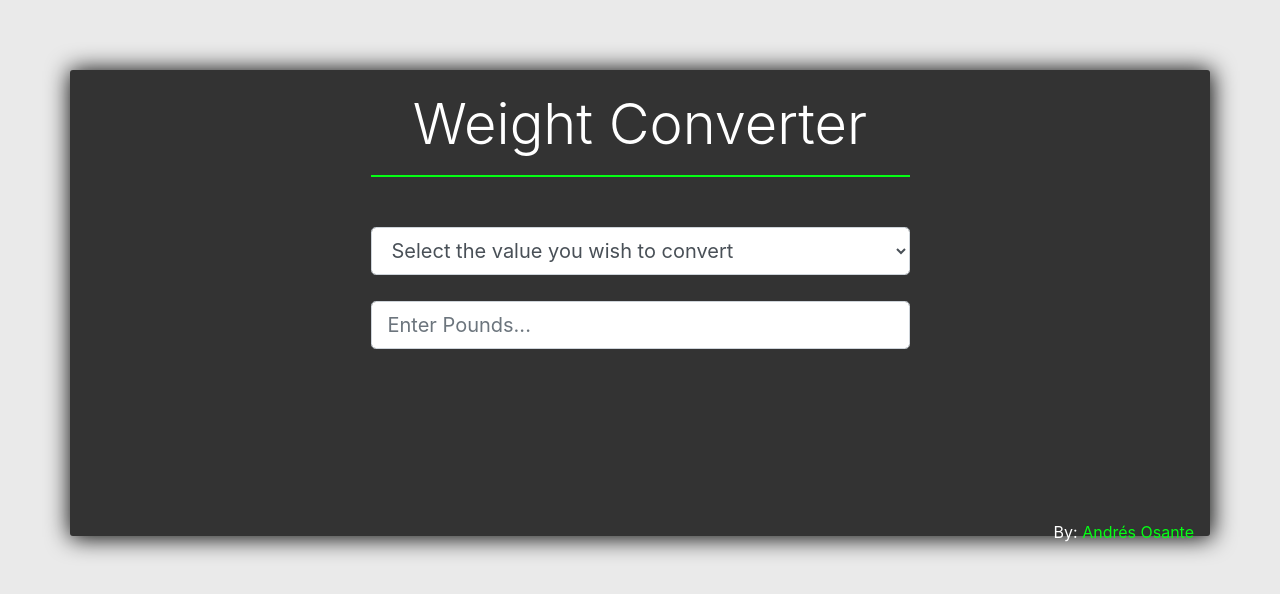
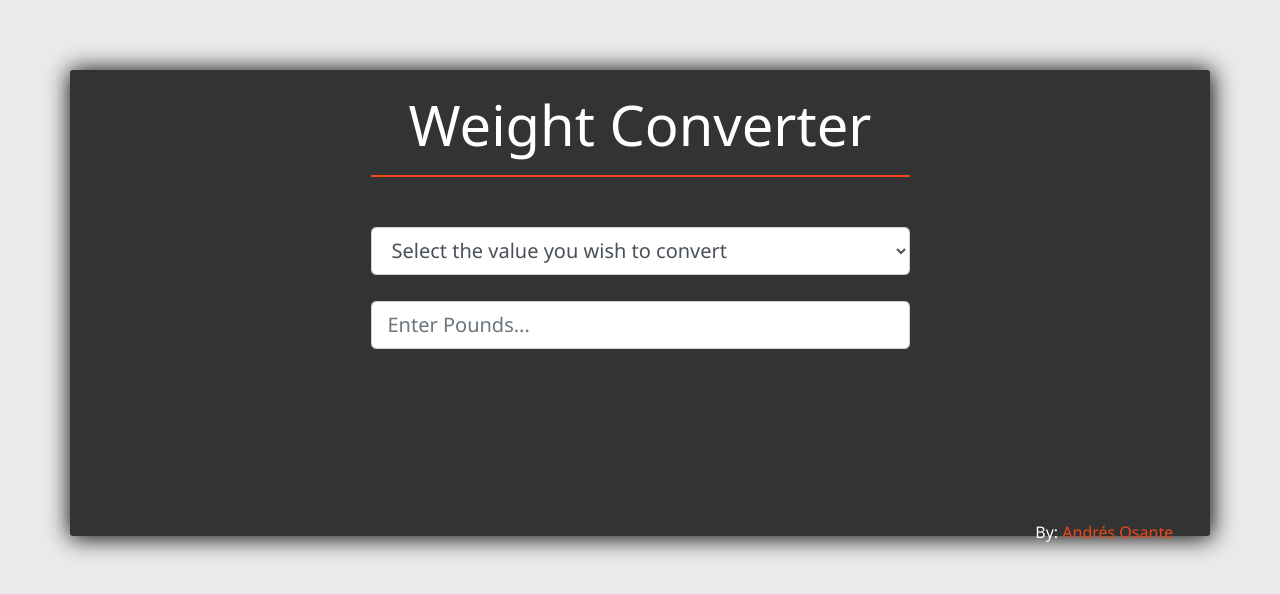
Before and after one commit to aosante/Weight-Converter, a plain HTML site: page index.html in a window 1280 px wide. Drawn offline with nearby package versions, Linux system fonts and the light colour scheme.

Commit message:
Final details

```diff
--- /dev/null
+++ b/app.css
@@ -0,0 +1,43 @@
+
+body {
+margin-top: 70px;
+background: #eaeaea;
+color: #fff;
+font-family: 'Segoe UI', Tahoma, Geneva, Verdana, sans-serif;
+}
+
+h1 {
+margin-bottom: 50px;
+text-align: center;
+padding-bottom: .3em;
+border-bottom: 2px solid rgb(240, 71, 24);
+}
+
+#centrar {
+display: flex;
+}
+
+.col-md-6 {
+margin: auto;
+}
+
+#unitOption {
+margin-bottom: 1.3em;
+}
+
+.container {
+background: #333;
+border-radius: 3px;
+padding: 1em;
+padding-top: 1.3em;
+box-shadow: 1px 1px 23px 1px rgb(1, 2, 1);
+}
+
+#author {
+float: right;
+margin-right: 1.3em;
+}
+
+#author span {
+color: rgb(240, 71, 24);
+}
--- a/index.html
+++ b/index.html
@@ -7,49 +7,7 @@
     <meta http-equiv="X-UA-Compatible" content="ie=edge">
     <link rel="stylesheet" href="https://maxcdn.bootstrapcdn.com/bootstrap/4.0.0-alpha.2/css/bootstrap.min.css"
         integrity="sha384-y3tfxAZXuh4HwSYylfB+J125MxIs6mR5FOHamPBG064zB+AFeWH94NdvaCBm8qnd" crossorigin="anonymous">
-
-    <style>
-        body {
-        margin-top: 70px;
-        background: #eaeaea;
-        color: #fff;
-    }
-
-    h1 {
-        margin-bottom: 50px;
-        text-align: center;
-        padding-bottom: .3em;
-        border-bottom: 2px solid rgb(4, 255, 20);
-    }
-
-    #centrar {
-        display: flex;
-    }
-
-    .col-md-6 {
-        margin: auto;
-    }
-
-    #unitOption {
-        margin-bottom: 1.3em;
-    }
-
-    .container {
-        background: #333;
-        border-radius: 3px;
-        padding: 1em;
-        padding-top: 1.3em;
-        box-shadow: 1px 1px 23px 1px rgb(1, 2, 1);
-    }
-
-    #author {
-        float: right;
-    }
-
-    #author span {
-        color: rgb(4, 255, 20);
-    }
-    </style>
+    <link rel="stylesheet" href="app.css">
     <title>Weight Converter</title>
 </head>
 
--- a/main.js
+++ b/main.js
@@ -76,7 +76,7 @@ document.getElementById('lbsInput').addEventListener('input', function (e) {
 //code for text shadow of the title
 const hero = document.querySelector('#title');
   const text = document.querySelector('h1');
-  const walk = 20; //100px
+  const walk = 30; //100px
 
   function shadow(e) {
     const {offsetWidth: width, offsetHeight: height} = hero;
```
Also changed, not shown: 1 other file.
